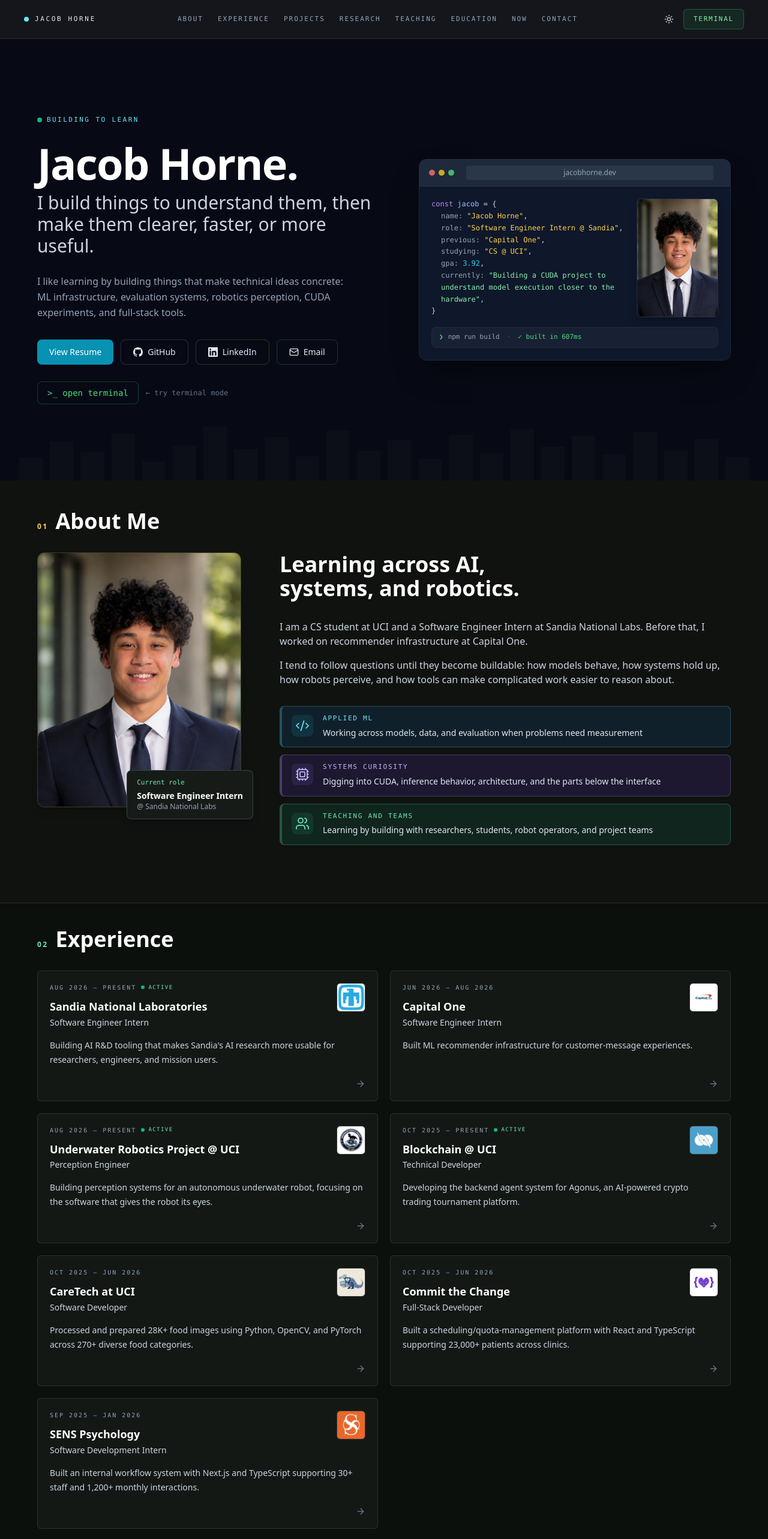
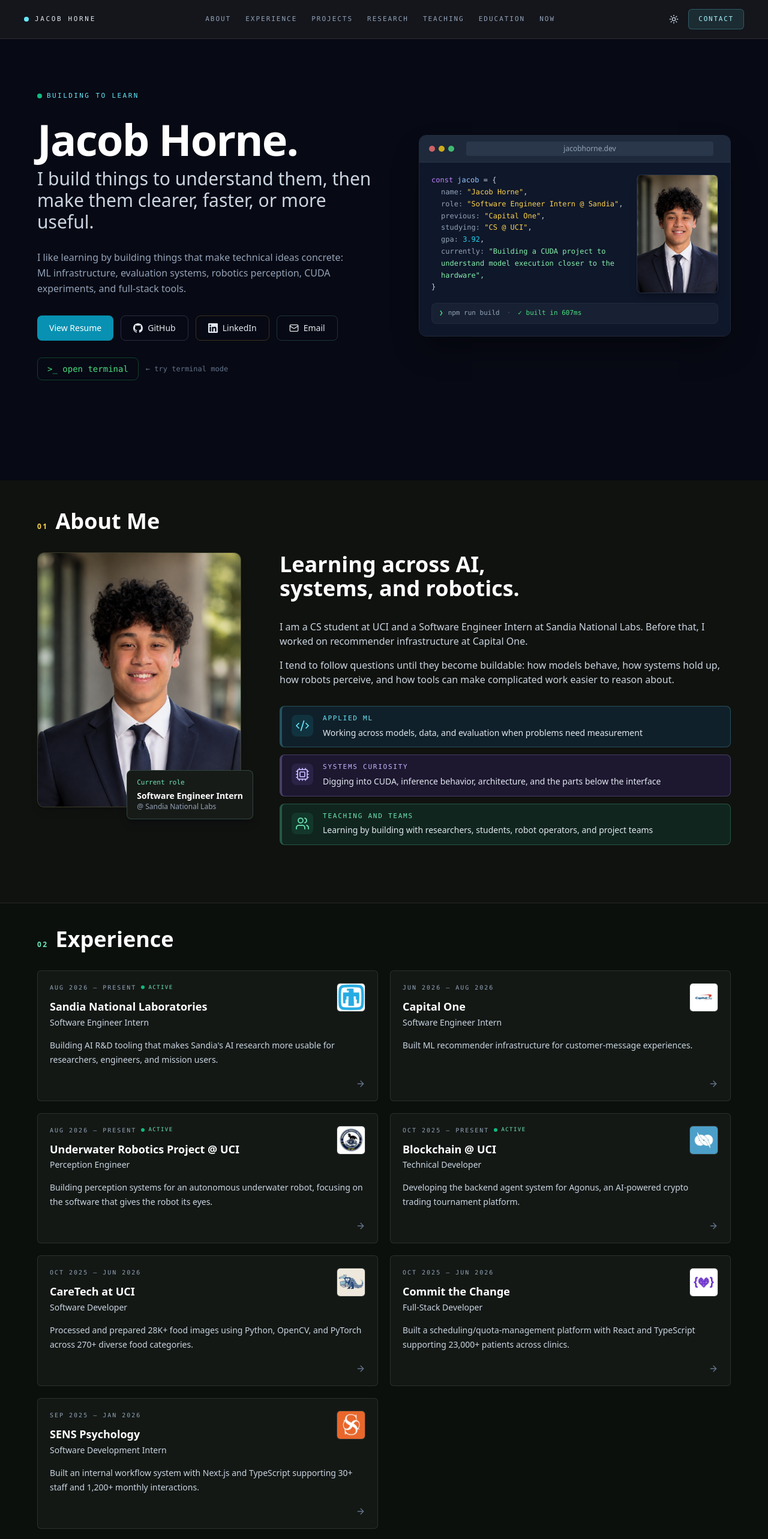
Before and after one commit to jacobhorne-jth/jacobhorne-jth.github.io, a React (Vite) app: page / in a window 1280 px wide. Shown: the top 2566 px of the page at 60% size. Built offline with nearby package versions, Linux system fonts and the light colour scheme.

Commit message:
Refine hero navigation visual rhythm

```diff
--- a/src/App.tsx
+++ b/src/App.tsx
@@ -1,6 +1,5 @@
 import { useCallback, useState, useRef, useEffect } from "react";
 import {
-  Terminal as TerminalIcon,
   Mail,
   ExternalLink,
   ArrowRight,
@@ -9,7 +8,6 @@ import {
   Users,
   Menu,
   X,
-  Zap,
   Sun,
   Moon,
 } from "lucide-react";
@@ -839,7 +837,6 @@ const navLinks = [
   { label: "Teaching", href: "#teaching" },
   { label: "Education", href: "#education" },
   { label: "Now", href: "#now" },
-  { label: "Contact", href: "#contact" },
 ];
 
 // ─── SectionHeader ─────────────────────────────────────────────────────────────
@@ -1186,13 +1183,13 @@ function Navbar({
           >
             {darkMode ? <Sun className="h-4 w-4" /> : <Moon className="h-4 w-4" />}
           </button>
-          {/* Terminal button */}
-          <button
-            onClick={onOpenTerminal}
-            className="flex items-center gap-2 rounded-md border border-gray-300 bg-white px-4 py-2 font-mono text-[11px] uppercase tracking-[0.16em] text-gray-800 transition-all duration-150 hover:border-gray-500 dark:border-green-500/35 dark:bg-green-500/10 dark:text-green-300 dark:hover:border-green-400/60"
+          {/* Contact button */}
+          <a
+            href="#contact"
+            className="flex items-center gap-2 rounded-md border border-gray-300 bg-white px-4 py-2 font-mono text-[11px] uppercase tracking-[0.16em] text-gray-800 transition-all duration-150 hover:border-gray-500 hover:bg-gray-50 dark:border-cyan-300/25 dark:bg-cyan-300/10 dark:text-cyan-200 dark:hover:border-cyan-300/55 dark:hover:bg-cyan-300/15"
           >
-            Terminal
-          </button>
+            Contact
+          </a>
         </div>
 
         {/* Mobile hamburger */}
@@ -1228,6 +1225,13 @@ function Navbar({
                 {l.label}
               </a>
             ))}
+            <a
+              href="#contact"
+              onClick={() => setMenuOpen(false)}
+              className="block px-3 py-2 text-sm text-gray-600 dark:text-slate-300 hover:text-gray-900 dark:hover:text-white hover:bg-gray-50 dark:hover:bg-cyan-400/10 rounded-md"
+            >
+              Contact
+            </a>
             <button
               onClick={() => { setMenuOpen(false); onOpenTerminal(); }}
               className="flex items-center gap-2 px-3 py-2 text-sm font-mono text-gray-800 dark:text-green-400 hover:text-blue-600 dark:hover:text-green-300"
@@ -1325,17 +1329,8 @@ function LaptopVisual() {
 function Hero({ onOpenTerminal }: { onOpenTerminal: () => void }) {
   return (
     <section id="top" className="relative overflow-hidden bg-[#fbfaf7] text-gray-950 dark:bg-[#070914] dark:text-white">
-      <div className="absolute inset-x-0 bottom-0 hidden h-28 items-end gap-3 px-8 opacity-40 sm:flex" aria-hidden="true">
-        {[34, 58, 42, 70, 28, 52, 80, 46, 64, 36, 74, 44, 60, 32, 68, 40, 76, 50, 66, 38, 72, 45, 62, 35].map((height, index) => (
-          <span
-            key={index}
-            className="flex-1 bg-gray-200/70 dark:bg-white/[0.05]"
-            style={{ height: `${height}%` }}
-          />
-        ))}
-      </div>
-      <div className="relative mx-auto flex min-h-[calc(100svh-4rem)] max-w-[1220px] px-6 py-16 md:px-8 lg:py-20">
-        <div className="grid w-full items-center gap-10 lg:grid-cols-[minmax(0,1fr)_minmax(360px,520px)] lg:gap-16">
+      <div className="relative mx-auto flex min-h-[calc(100svh-4rem)] max-w-[1220px] px-6 py-12 md:px-8 lg:py-16">
+        <div className="grid w-full items-center gap-10 lg:grid-cols-[minmax(0,1fr)_minmax(360px,520px)] lg:gap-16 lg:-translate-y-8 xl:-translate-y-10">
           {/* Left */}
           <div className="space-y-7">
             <p className="flex items-center gap-2 font-mono text-[11px] uppercase tracking-[0.22em] text-cyan-700 dark:text-cyan-300">
@@ -1728,72 +1723,6 @@ function ContactSection() {
   );
 }
 
-// ─── Explore Bar ──────────────────────────────────────────────────────────────
-
-function ExploreBar({ onOpenTerminal }: { onOpenTerminal: () => void }) {
-  const items = [
-    {
-      Icon: TerminalIcon,
-      iconClass: "text-emerald-700 dark:text-emerald-400 group-hover:text-emerald-600 dark:group-hover:text-emerald-300",
-      borderClass: "border-emerald-500/35 group-hover:border-emerald-500/70 group-hover:shadow-sm group-hover:shadow-emerald-500/10",
-      arrowClass: "text-gray-400 dark:text-slate-500 group-hover:text-emerald-600 dark:group-hover:text-emerald-400",
-      label: "Terminal Mode",
-      sub: "Interactive CLI experience",
-      action: onOpenTerminal,
-      href: null as string | null,
-    },
-    {
-      Icon: Zap,
-      iconClass: "text-violet-700 dark:text-slate-300 group-hover:text-violet-600 dark:group-hover:text-violet-300",
-      borderClass: "border-violet-500/30 dark:border-violet-300/20 group-hover:border-violet-500/70 dark:group-hover:border-violet-400/60",
-      arrowClass: "text-gray-400 dark:text-slate-500 group-hover:text-violet-600 dark:group-hover:text-violet-300",
-      label: "Now",
-      sub: "What I'm building & learning",
-      action: null as (() => void) | null,
-      href: "#now",
-    },
-    {
-      Icon: Code2,
-      iconClass: "text-amber-700 dark:text-slate-300 group-hover:text-amber-600 dark:group-hover:text-amber-300",
-      borderClass: "border-amber-500/35 dark:border-amber-300/20 group-hover:border-amber-500/75 dark:group-hover:border-amber-400/60",
-      arrowClass: "text-gray-400 dark:text-slate-500 group-hover:text-amber-600 dark:group-hover:text-amber-300",
-      label: "Research",
-      sub: "Papers and model evaluation",
-      action: null,
-      href: "#research",
-    },
-  ];
-
-  return (
-    <section id="explore" className="bg-white dark:bg-[#080a10] border-t border-gray-200 dark:border-slate-700/40">
-      <div className="max-w-[1220px] mx-auto">
-        <div className="grid md:grid-cols-3 divide-y md:divide-y-0 md:divide-x divide-gray-200 dark:divide-slate-700/40">
-          {items.map(item => {
-            const inner = (
-              <div className="group flex items-center justify-between px-8 py-10 hover:bg-gray-50 dark:hover:bg-white/[0.04] transition-colors duration-200 cursor-pointer">
-                <div className="flex items-center gap-5">
-                  <div className={`h-10 w-10 rounded-xl border flex items-center justify-center transition-all duration-200 ${item.borderClass}`}>
-                    <item.Icon className={`h-4.5 w-4.5 transition-colors duration-200 ${item.iconClass}`} strokeWidth={1.75} />
-                  </div>
-                  <div>
-                    <p className="font-semibold text-gray-950 dark:text-white text-base">{item.label}</p>
-                    <p className="text-sm text-gray-500 dark:text-slate-400 mt-0.5">{item.sub}</p>
-                  </div>
-                </div>
-                <ArrowRight className={`h-5 w-5 group-hover:translate-x-1 transition-all duration-200 shrink-0 ${item.arrowClass}`} />
-              </div>
-            );
-            if (item.action) {
-              return <button key={item.label} onClick={item.action} className="text-left w-full">{inner}</button>;
-            }
-            return <a key={item.label} href={item.href ?? "#"}>{inner}</a>;
-          })}
-        </div>
-      </div>
-    </section>
-  );
-}
-
 // ─── App ──────────────────────────────────────────────────────────────────────
 
 export default function App() {
@@ -1815,7 +1744,6 @@ export default function App() {
       <EducationSection />
       <NowSection />
       <ContactSection />
-      <ExploreBar onOpenTerminal={openTerminal} />
     </div>
   );
 }
```
